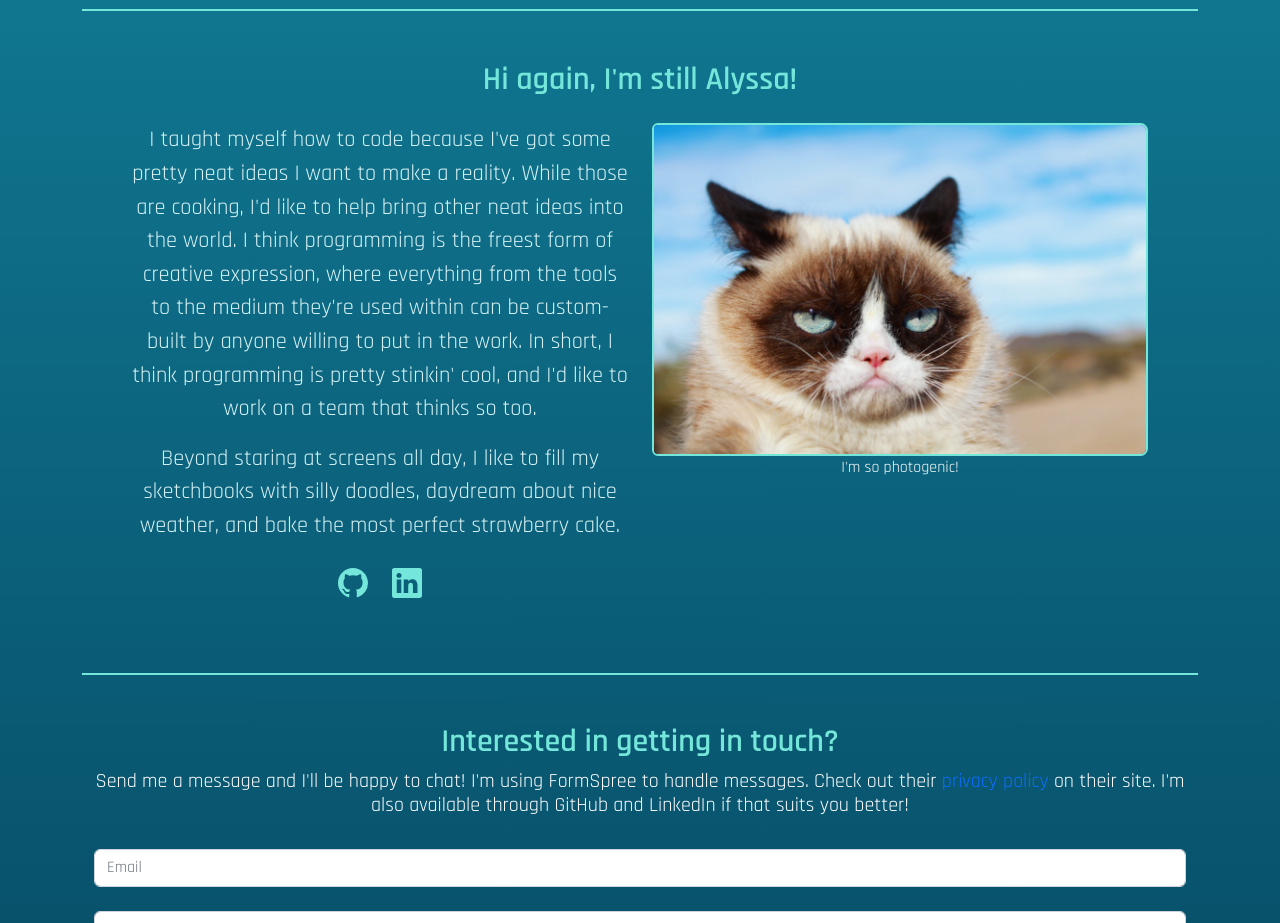
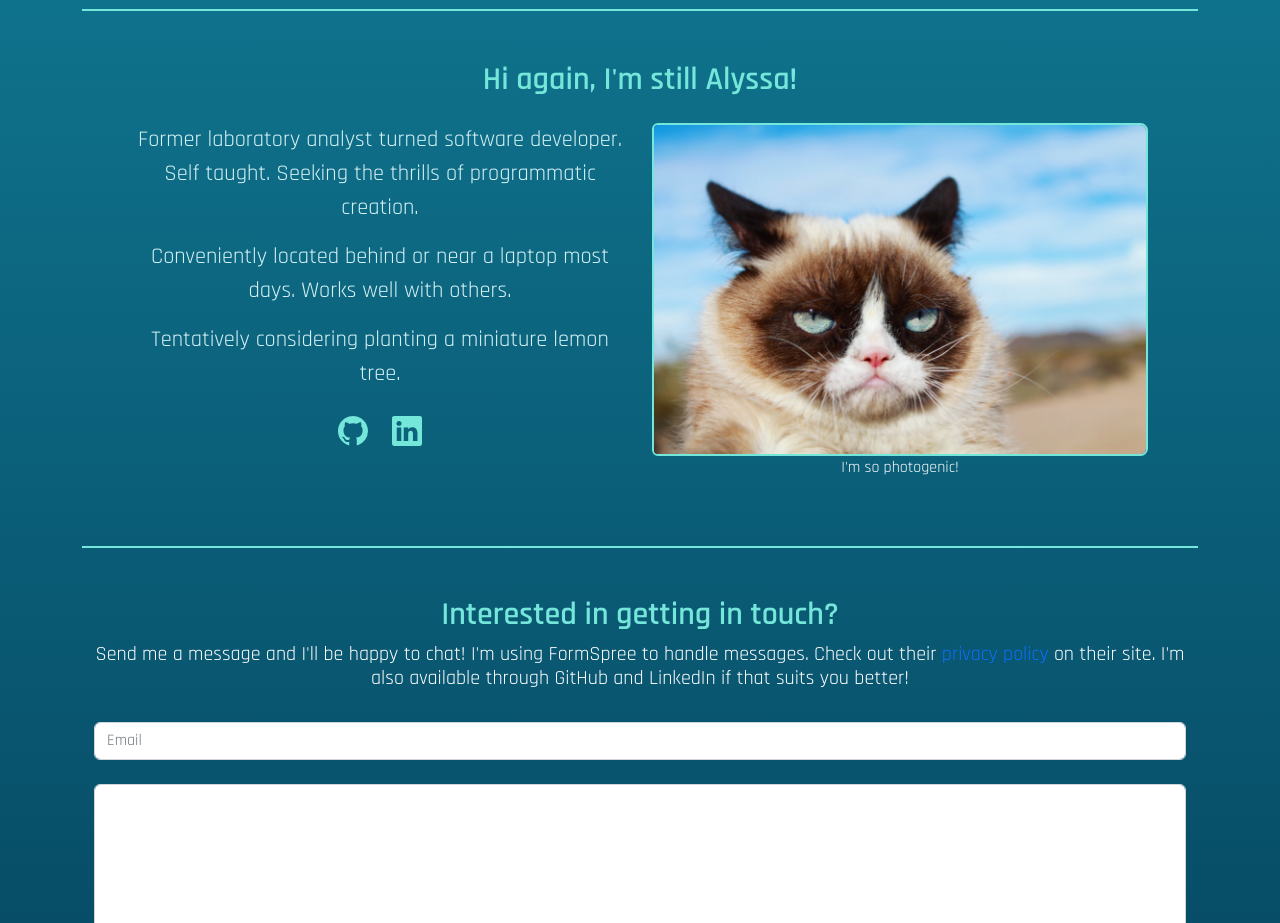
Before and after one commit to ahunter319/ahunter319.github.io, a plain HTML site: page docs/index.html in a window 1280 px wide. Shown: the part 3140-4063 px from the top of the page. Drawn offline with nearby package versions, Linux system fonts and the light colour scheme.

Commit message:
Update index.html

```diff
--- a/docs/index.html
+++ b/docs/index.html
@@ -270,15 +270,13 @@
                 <div class="row py-3">
                     <div class="col-lg-6 col-md-12 container">
                         <p>
-                            I taught myself how to code because I've got some pretty neat ideas I want
-                            to make a reality. While those are cooking, I'd like to help bring other neat ideas into the world. I think
-                            programming is the freest form of creative expression, where everything from the tools to the
-                            medium they're used within can be custom-built by anyone willing to put in the work. In short, I think
-                            programming is pretty stinkin' cool, and I'd like to work on a team that thinks so too.
+                            Former laboratory analyst turned software developer. Self taught. Seeking the thrills of programmatic creation.
                         </p>
                         <p>
-                            Beyond staring at screens all day, I like to fill my sketchbooks with silly doodles, daydream
-                            about nice weather, and bake the most perfect strawberry cake.
+                            Conveniently located behind or near a laptop most days. Works well with others.
+                        </p>
+                        <p>
+                            Tentatively considering planting a miniature lemon tree.
                         </p>
 
                         <a href="https://github.com/ahunter319" target="_blank" class="card-link teal-font p-2">
@@ -286,7 +284,7 @@
                                 <path d="M8 0C3.58 0 0 3.58 0 8c0 3.54 2.29 6.53 5.47 7.59.4.07.55-.17.55-.38 0-.19-.01-.82-.01-1.49-2.01.37-2.53-.49-2.69-.94-.09-.23-.48-.94-.82-1.13-.28-.15-.68-.52-.01-.53.63-.01 1.08.58 1.23.82.72 1.21 1.87.87 2.33.66.07-.52.28-.87.51-1.07-1.78-.2-3.64-.89-3.64-3.95 0-.87.31-1.59.82-2.15-.08-.2-.36-1.02.08-2.12 0 0 .67-.21 2.2.82.64-.18 1.32-.27 2-.27.68 0 1.36.09 2 .27 1.53-1.04 2.2-.82 2.2-.82.44 1.1.16 1.92.08 2.12.51.56.82 1.27.82 2.15 0 3.07-1.87 3.75-3.65 3.95.29.25.54.73.54 1.48 0 1.07-.01 1.93-.01 2.2 0 .21.15.46.55.38A8.012 8.012 0 0 0 16 8c0-4.42-3.58-8-8-8z"/>
                             </svg>
                         </a>
-                        <a href="#" class="card-link teal-font p-2">
+                        <a href="https://www.linkedin.com/in/alyssambhunter" target="_blank" class="card-link teal-font p-2">
                             <svg xmlns="http://www.w3.org/2000/svg" width="30" height="30" fill="currentColor" class="bi bi-linkedin" viewBox="0 0 16 16">
                               <path d="M0 1.146C0 .513.526 0 1.175 0h13.65C15.474 0 16 .513 16 1.146v13.708c0 .633-.526 1.146-1.175 1.146H1.175C.526 16 0 15.487 0 14.854V1.146zm4.943 12.248V6.169H2.542v7.225h2.401zm-1.2-8.212c.837 0 1.358-.554 1.358-1.248-.015-.709-.52-1.248-1.342-1.248-.822 0-1.359.54-1.359 1.248 0 .694.521 1.248 1.327 1.248h.016zm4.908 8.212V9.359c0-.216.016-.432.08-.586.173-.431.568-.878 1.232-.878.869 0 1.216.662 1.216 1.634v3.865h2.401V9.25c0-2.22-1.184-3.252-2.764-3.252-1.274 0-1.845.7-2.165 1.193v.025h-.016a5.54 5.54 0 0 1 .016-.025V6.169h-2.4c.03.678 0 7.225 0 7.225h2.4z"/>
                             </svg>
```
